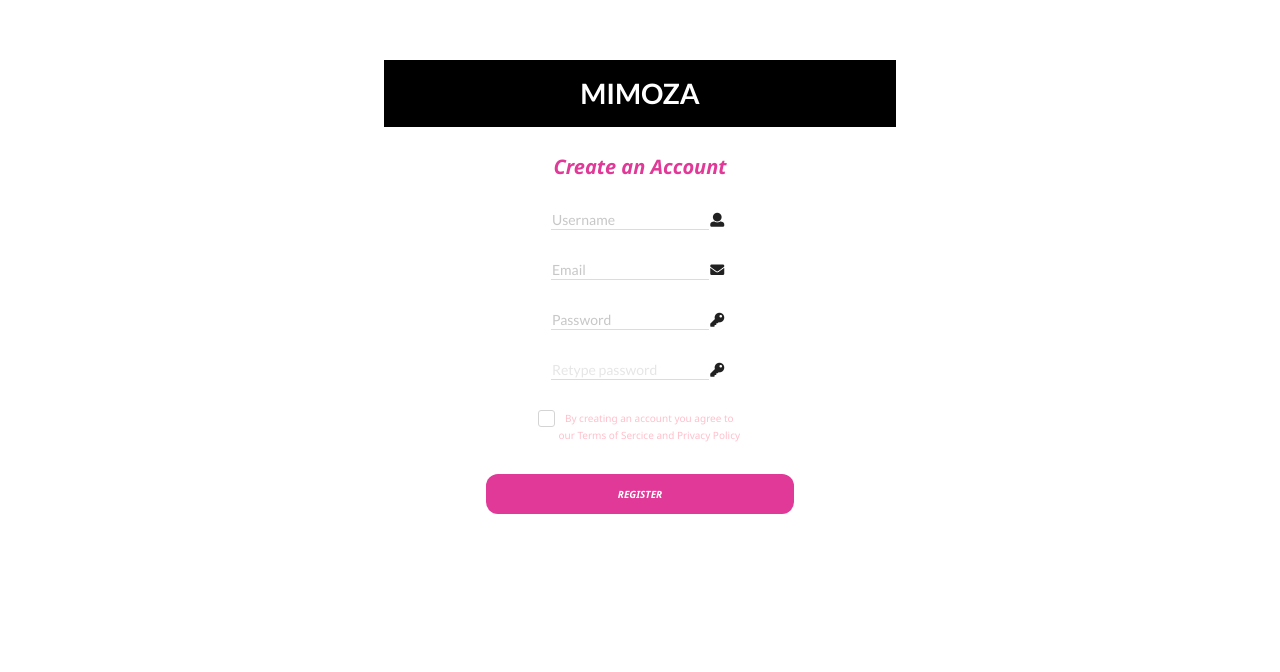
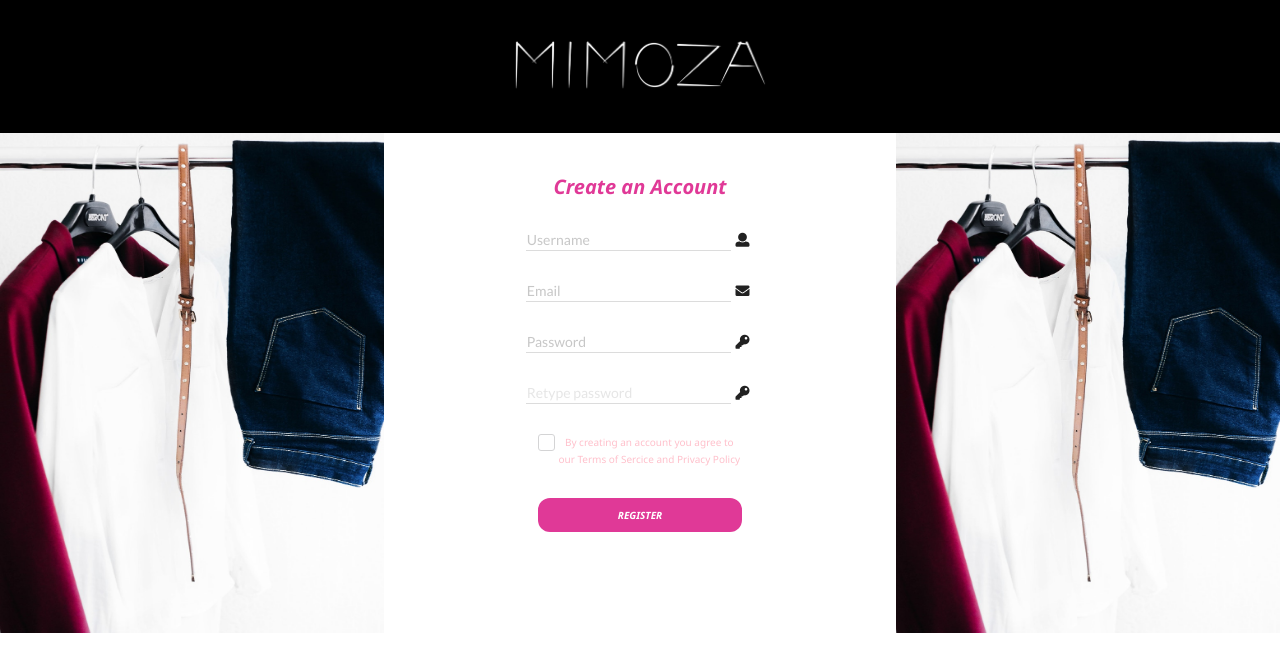
Before and after one commit to georgiv/mimoza, a plain HTML site: page register.html in a window 1280 px wide. Drawn offline with nearby package versions, Linux system fonts and the light colour scheme.

Commit message:
Working on register...

```diff
--- a/register.html
+++ b/register.html
@@ -8,10 +8,12 @@
   <body>
     <div id='main'>
       <div id='title-holder'>
-        <div class='ui center aligned inverted huge header'>MIMOZA</div>
+        <img src='mimoza_logo.png' id='logo'>
       </div>
+      <div>
+        <img src='background.jpg' id='left-background'>
+        <div id='inputs'>
           <div class='ui hidden divider'></div>
-      <div id='inputs'>
           <div class='ui center aligned medium pink header' id='inner-title'><i>Create an Account</i></div>
           <div class='ui hidden divider'></div>
           <div id='user-holder'>
@@ -49,54 +51,84 @@
           <div class='ui hidden divider'></div>
           <div class='ui pink button' id='register'><i>REGISTER</i></div>
         </div>
+        <img src='background.jpg' id='right-background'>
+      </div>
     </div>
     <style>
+      * {
+        font-family: Segoe UI
+      }
       #main {
-        width: 50%;
-        padding: 5%;
         margin: 0 auto
       }
       #title-holder {
+        padding: 3% 40%;
         background-color: black
       }
-      #title-holder div {
-        padding: 3%
+      #logo {
+        width: 100%;
+        margin: 0 auto
+      }
+      #left-background {
+        float: left;
+        width: 30%;
+        height: 500px
+      }
+      #inputs {
+        float: left;
+        width: 40%
+      }
+      #right-background {
+        float: left;
+        width: 30%;
+        height: 500px
       }
       #inner-title {
-	    font-family: Segoe UI;
         font-size: 20px
       }
       #user-holder {
-	    font-family: Segoe UI;
-        display: table;
-        margin: 0 auto
+        text-align: center
       }
       #user-holder-inner {
+        display: inline-block;
+        width: 40%;
         border-bottom: 1px solid gainsboro
       }
+      #user {
+        width: 100%
+      }
       #email-holder {
-	    font-family: Segoe UI;
-        display: table;
-        margin: 0 auto
+        text-align: center
       }
       #email-holder-inner {
+        display: inline-block;
+        width: 40%;
         border-bottom: 1px solid gainsboro
       }
+      #email {
+        width: 100%
+      }
       #pass-holder {
-	    font-family: Segoe UI;
-        display: table;
-        margin: 0 auto
+        text-align: center
       }
       #pass-holder-inner {
+        display: inline-block;
+        width: 40%;
         border-bottom: 1px solid gainsboro
       }
+      #pass {
+        width: 100%
+      }
       #retype-pass-holder {
-	    font-family: Segoe UI;
-        display: table;
-        margin: 0 auto
+        text-align: center
       }
       #retype-pass-holder-inner {
+        display: inline-block;
+        width: 40%;
         border-bottom: 1px solid gainsboro
+      }
+      #retype-pass {
+        width: 100%
       }
       #gdpr {
         width: 40%;
@@ -105,16 +137,14 @@
       }
       #gdpr label {
         color: pink;
-		font-family: Segoe UI;
         font-size: 10px;
         text-align: center
       }
       #register {
-	    width: 60%;
-		padding: 15px;
+        width: 40%;
+        padding: 12px;
         display: table;
         margin: 0 auto;
-		font-family: Segoe UI;
         font-size: 10px;
         border-radius: 12px
       }
```
Also changed, not shown: background.jpg (added), mimoza_logo.png (added). Lines whose indentation alone changed are shown as unchanged.
